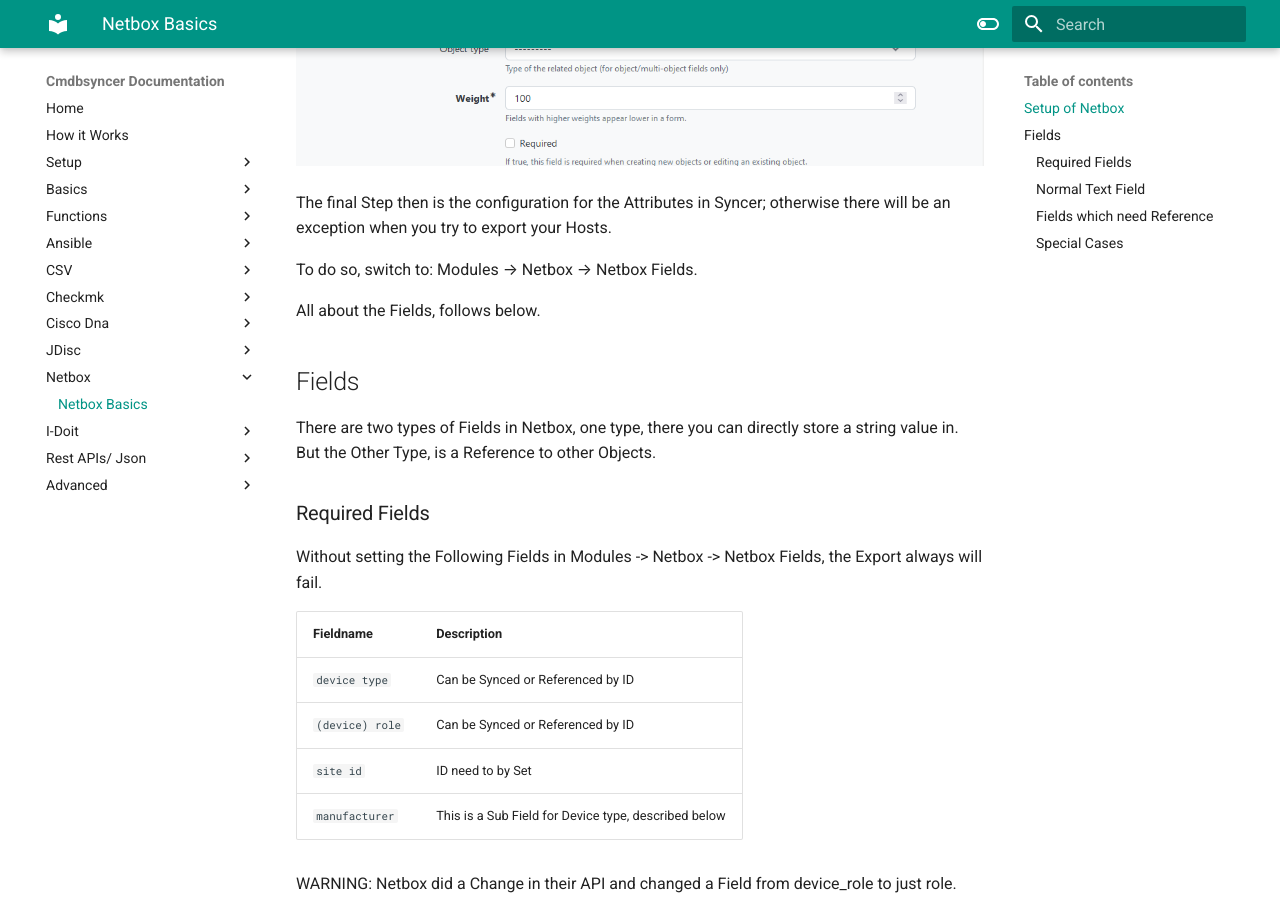
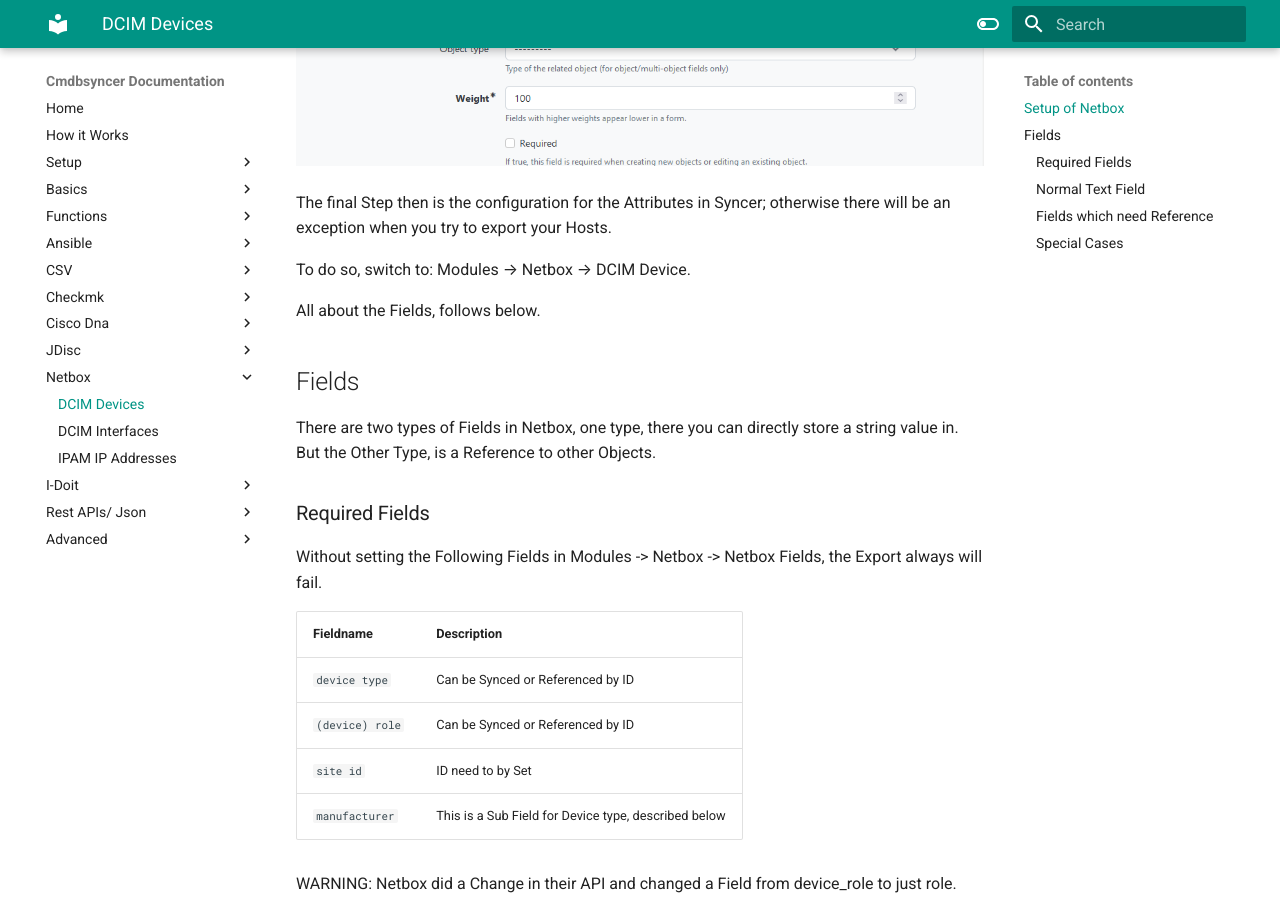
Before and after one commit to kuhn-ruess/cmdbsyncer-docs, an MkDocs documentation site: the page built from docs/netbox/devices.md, in a window 1280 px wide and 900 px high, scrolled down 991 px. Built offline with MkDocs 1.6.1 and Material for MkDocs 9.7.7, drawn with Linux system fonts in a browser that asks for light colours.

Commit message:
Updated Netbox Doku

```diff
--- a/docs/netbox/index.md
+++ b/docs/netbox/devices.md
@@ -1,5 +1,5 @@
 
-# Netbox
+# DCIM Devices
 If you want to sync your Hosts to Netbox, you find all information how to set this up here.
 Your Hosts will be created as Devices. If you'd like to, you can also Synchronize Interfaces to Netbox.
 As of now, the Source for Interface Data must be Cisco DNA, but this can and will change in the future for a more general support.
@@ -18,7 +18,7 @@
 
 The final Step then is the configuration for the Attributes in Syncer; otherwise there will be an exception when you try to export your Hosts.
 
-To do so, switch to: Modules → Netbox → Netbox Fields.
+To do so, switch to: Modules → Netbox → DCIM Device.
 
 All about the Fields, follows below.
 
--- a/mkdocs.yml
+++ b/mkdocs.yml
@@ -62,7 +62,9 @@
   - JDisc:
     - JDisc Basics: jdisc/index.md
   - Netbox:
-    - Netbox Basics: netbox/index.md
+    - DCIM Devices: netbox/devices.md
+    - DCIM Interfaces: netbox/Interfaces.md
+    - IPAM IP Addresses: netbox/ipaddresses.md
   - I-Doit:
       - Idoit Basics: i-doit/index.md
   - Rest APIs/ Json:
```
Also changed, not shown: docs/advanced/jinja_functions.md (+3 -0 lines), docs/netbox/Interfaces.md (added, +47 -0 lines), docs/netbox/ipaddresses.md (added, +23 -0 lines), docs/netbox/attachments/Pasted image 20241025171047.png (added), docs/netbox/attachments/Pasted image 20241025172319.png (added), docs/netbox/attachments/Pasted image 20241025173114.png (added), docs/netbox/attachments/Pasted image 20241025173329.png (added).
